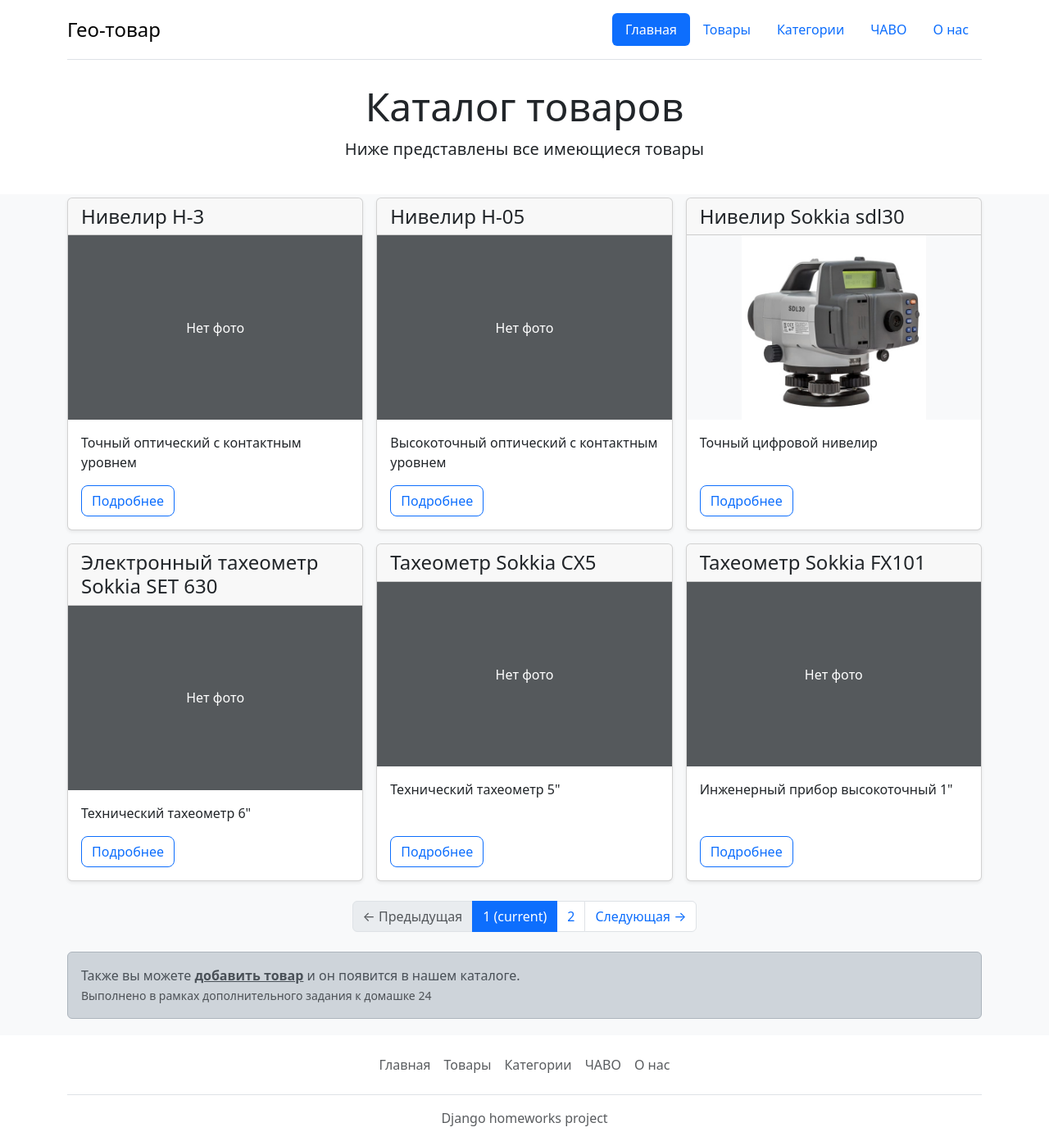
After one commit to AlexValenko/Django_homeworks, a Django app: page /products/ in a window 1280 px wide. The commit adds this page. Shown: the whole page at 82% size. Run offline with Django 5.2, Linux system fonts and the light colour scheme; data comes from the database, SQL or seed files in the repository; some libraries are stand-ins or nearby versions.

Commit message:
added page products with paginator

```diff
--- a/catalog/templates/add_product.html
+++ b/catalog/templates/add_product.html
@@ -34,7 +34,7 @@
                 <div class="mb-3">
                     <label for="price">Цена</label>
                     <input type="number" step="0.01" name="price" class="form-control" id="price"
-                    placeholder="Введите цену в рублях" required>
+                           placeholder="Введите цену в рублях" required>
                 </div>
 
                 <div class="mb-3">
--- a/catalog/templates/base.html
+++ b/catalog/templates/base.html
@@ -10,13 +10,13 @@
 </head>
 <body>
 <div class="container">
-  {% include 'header.html' %}
+    {% include 'header.html' %}
 </div>
 
 {% block content %} {% endblock %}
 
 <div class="container">
-      {% include 'footer.html' %}
+    {% include 'footer.html' %}
 </div>
 
 <script type="text/javascript" src="/static/js/bootstrap.bundle.min.js"></script>
--- a/catalog/templates/footer.html
+++ b/catalog/templates/footer.html
@@ -1,7 +1,7 @@
 <footer class="my-3">
     <ul class="nav justify-content-center border-bottom pb-3 mb-3">
         <li class="nav-item"><a href="/home/" class="nav-link px-2 text-body-secondary">Главная</a></li>
-        <li class="nav-item"><a href="#" class="nav-link px-2 text-body-secondary">Товары</a></li>
+        <li class="nav-item"><a href="/products/" class="nav-link px-2 text-body-secondary">Товары</a></li>
         <li class="nav-item"><a href="#" class="nav-link px-2 text-body-secondary">Категории</a></li>
         <li class="nav-item"><a href="#" class="nav-link px-2 text-body-secondary">ЧАВО</a></li>
         <li class="nav-item"><a href="/contacts/" class="nav-link px-2 text-body-secondary">О нас</a></li>
--- a/catalog/templates/header.html
+++ b/catalog/templates/header.html
@@ -4,7 +4,7 @@
     <span class="fs-4">Гео-товар</span> </a>
     <ul class="nav nav-pills">
         <li class="nav-item"><a href="/home/" class="nav-link active" aria-current="page">Главная</a></li>
-        <li class="nav-item"><a href="#" class="nav-link">Товары</a></li>
+        <li class="nav-item"><a href="/products/" class="nav-link">Товары</a></li>
         <li class="nav-item"><a href="#" class="nav-link">Категории</a></li>
         <li class="nav-item"><a href="#" class="nav-link">ЧАВО</a></li>
         <li class="nav-item"><a href="/contacts/" class="nav-link">О нас</a></li>
--- a/catalog/templates/product_details.html
+++ b/catalog/templates/product_details.html
@@ -30,7 +30,8 @@
             <h5 class="card-title mb-4">Категория: {{current_product.category}}</h5>
             <p class="card-text">Описание: {{current_product.description}} </p>
             <p class="card-text">Цена: {{current_product.price}} руб.</p>
-            <p class="card-text"><small class="text-body-secondary">Обновлено: {{current_product.updated_at|date:'d M Y'}}</small></p>
+            <p class="card-text"><small class="text-body-secondary">Обновлено: {{current_product.updated_at|date:'d M
+                Y'}}</small></p>
         </div>
 
     </div>
--- /dev/null
+++ b/catalog/templates/products.html
@@ -0,0 +1,107 @@
+{% extends 'base.html' %}
+
+{% block title %}каталог{% endblock %}
+
+{% block content %}
+
+<div class="pricing-header px-3 py-3 pt-md-1 pb-md-4 mx-auto text-center">
+    <h1 class="display-5">Каталог товаров</h1>
+    <p class="lead">Ниже представлены все имеющиеся товары</p>
+</div>
+
+<div class="album py-1 bg-body-tertiary">
+    <div class="container">
+
+        <div class="row row-cols-1 row-cols-sm-2 row-cols-md-3 g-3">
+            {% for product in page_obj.object_list %}
+            <div class="col d-flex">
+                <div class="card shadow-sm h-100 w-100">
+
+                    <div class="card-header">
+                        <h4 class="my-0 font-weight-normal">{{ product.prod_name }}</h4>
+                    </div>
+
+                    <div class="img-wrapper">
+                        {% if product.prod_image %}
+                        <img src="{{ product.prod_image.url }}"
+                             alt="{{ product.prod_name }}"
+                             class="card-img-top product-image"
+                             loading="lazy">
+                        {% else %}
+                        <div class="placeholder-image d-flex align-items-center justify-content-center">
+                            <span class="text-white">Нет фото</span>
+                        </div>
+                        {% endif %}
+                    </div>
+
+                    <div class="card-body d-flex flex-column">
+                        <p class="card-text flex-grow-1">
+                            {{ product.description|default:"Описание отсутствует"|truncatechars:100 }}
+                        </p>
+
+                        <div class="d-flex justify-content-between align-items-center mt-auto">
+                            <div class="btn-group">
+                                <a href="/product_details/{{ product.pk }}"
+                                   class="btn btn-outline-primary w-100 rounded-3">Подробнее</a>
+                            </div>
+                        </div>
+                    </div>
+                </div>
+            </div>
+            {% endfor %}
+        </div>
+
+        <!-- Навигация по страницам -->
+        <nav aria-label="Page navigation" class="mt-4">
+            <ul class="pagination justify-content-center">
+
+                <!-- Кнопка «Назад» -->
+                {% if page_obj.has_previous %}
+                <li class="page-item">
+                    <a class="page-link" href="?page={{ page_obj.previous_page_number }}">← Предыдущая</a>
+                </li>
+                {% else %}
+                <li class="page-item disabled">
+                    <span class="page-link">← Предыдущая</span>
+                </li>
+                {% endif %}
+
+                <!-- Номера страниц -->
+                {% for num in page_obj.paginator.page_range %}
+                {% if page_obj.number == num %}
+                <li class="page-item active">
+                    <span class="page-link">{{ num }} <span class="sr-only">(current)</span></span>
+                </li>
+                {% elif num > page_obj.number|add:"-3" and num < page_obj.number|add:"3" %}
+                <!-- Показываем только близкие страницы, чтобы не было 1 2 3 ... 100 -->
+                <li class="page-item">
+                    <a class="page-link" href="?page={{ num }}">{{ num }}</a>
+                </li>
+                {% endif %}
+                {% endfor %}
+
+                <!-- Кнопка «Вперёд» -->
+                {% if page_obj.has_next %}
+                <li class="page-item">
+                    <a class="page-link" href="?page={{ page_obj.next_page_number }}">Следующая →</a>
+                </li>
+                {% else %}
+                <li class="page-item disabled">
+                    <span class="page-link">Следующая →</span>
+                </li>
+                {% endif %}
+
+            </ul>
+        </nav>
+
+        <div class="alert alert-dark mt-4" role="alert">
+            Также вы можете <a href="/add_product/" class="alert-link">добавить товар</a> и он появится в нашем
+            каталоге.
+            <p class="card-text"><small class="text-body-secondary">Выполнено в рамках дополнительного задания к домашке
+                24</small></p>
+        </div>
+
+    </div>
+</div>
+
+{% endblock %}
--- a/catalog/urls.py
+++ b/catalog/urls.py
@@ -1,7 +1,7 @@
 from django.urls import path
 
 from catalog.apps import CatalogConfig
-from catalog.views import contacts, home, product_details, add_product
+from catalog.views import add_product, contacts, home, product_details, products
 
 app_name = CatalogConfig.name
 
@@ -9,5 +9,6 @@ urlpatterns = [
     path("home/", home, name="home"),
     path("contacts/", contacts, name="contacts"),
     path("product_details/<int:pk>", product_details, name="product_details"),
-    path("add_product/", add_product, name="add_product")
+    path("add_product/", add_product, name="add_product"),
+    path("products/", products, name="products"),
 ]
--- a/catalog/views.py
+++ b/catalog/views.py
@@ -1,18 +1,18 @@
 from itertools import product
 
+from django.core.paginator import Paginator
 from django.http import HttpResponse
-from django.shortcuts import render, redirect
-from .models import Product, Category
+from django.shortcuts import redirect, render
+
+from .models import Category, Product
 
 
 def home(request):
     """Контроллер для отображения домашней страницы - отображает последние 6 добавленных товаров"""
 
-    latest_products = Product.objects.order_by('created_at')[:6]
-    context = {"products" : latest_products}
-
-    if latest_products:
-        return render(request, "home.html", context=context)
+    latest_products = Product.objects.order_by("-created_at")[:6]
+    context = {"products": latest_products}
+    return render(request, "home.html", context=context)
 
 
 def contacts(request):
@@ -25,27 +25,42 @@ def contacts(request):
         return HttpResponse(f"Спасибо, {name}! сообщение получено.")
     return render(request, "contacts.html")
 
+
 def product_details(request, pk):
     """Контроллер для отображения подробной информации о товаре"""
     current_product = Product.objects.get(pk=pk)
-    context = {'current_product' : current_product}
-    return render(request, 'product_details.html', context=context)
+    context = {"current_product": current_product}
+    return render(request, "product_details.html", context=context)
+
 
 def add_product(request):
     """Контроллер для заполнения данных о новом товаре"""
     categories = Category.objects.all()
 
     if request.method == "POST":
-        # Создаём объект товара из данных формы
         Product.objects.create(
             prod_name=request.POST.get("prod_name"),
             description=request.POST.get("description"),
             category_id=request.POST.get("category"),
             price=request.POST.get("price"),
-            prod_image=request.FILES.get("prod_image"),  # файлы берём из request.FILES
+            prod_image=request.FILES.get("prod_image"),
         )
-        # После сохранения — возврат на главную
+        print(f"Товар {request.POST.get('prod_name')} успешно добавлен в базу")
         return redirect("/home/")
 
-    context = {'categories' : categories}
-    return render(request, 'add_product.html', context=context)
+    context = {"categories": categories}
+    return render(request, "add_product.html", context=context)
+
+
+def products(request):
+    """Контроллер для вывода страницы с товарами (весь каталог товаров)"""
+    all_products = Product.objects.all().order_by("category")
+
+    paginator = Paginator(all_products, 6)
+    page_number = request.GET.get("page")
+    page_obj = paginator.get_page(page_number)
+
+    context = {
+        "page_obj": page_obj,
+    }
+    return render(request, "products.html", context=context)
```
Also changed, not shown: catalog/templates/cards.html (+42 -9 lines), catalog/templates/contacts.html (+7 -4 lines), catalog/templates/home.html (+2 -40 lines).
